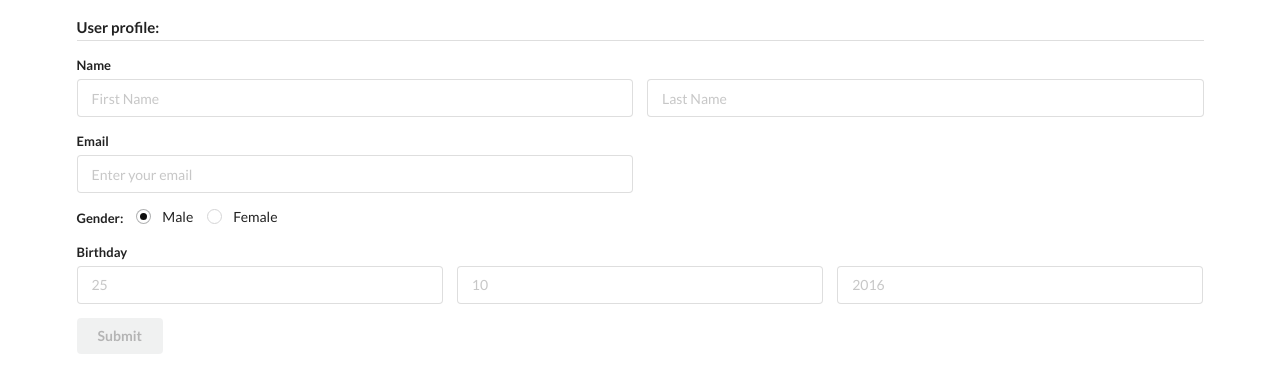
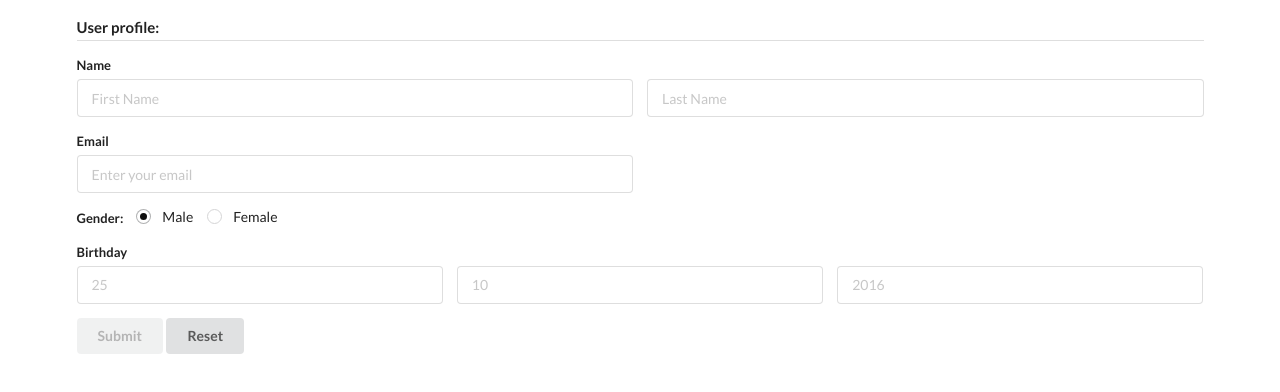
Before and after one commit to IvanDobrovolsky/ng2-reactive-forms-demo, an Angular app: page / in a window 1280 px wide. Shown: the top 392 px of the page. Built offline with nearby package versions, Linux system fonts and the light colour scheme.

Commit message:
Added resetting functionality.

```diff
--- a/src/app/user-profile-form/user-profile-form.component.html
+++ b/src/app/user-profile-form/user-profile-form.component.html
@@ -95,4 +95,5 @@
     </div>
 
     <button class="ui submit button" type="submit" [disabled]="user.invalid">Submit</button>
+    <button class="ui submit button" (click)="resetForm()">Reset</button>
 </form>
--- a/src/app/user-profile-form/user-profile-form.component.ts
+++ b/src/app/user-profile-form/user-profile-form.component.ts
@@ -78,9 +78,16 @@ export class UserProfileFormComponent implements OnInit, OnDestroy {
 
   private submit (): void {
     if (!!this.user.valid) {
+
       const userFormData: User = this.user.value;
 
       console.log(userFormData, "Submitted!");
+
+      this.resetForm();
     }
   }
+
+  private resetForm (): void {
+    this.user.reset();
+  }
 }
```
